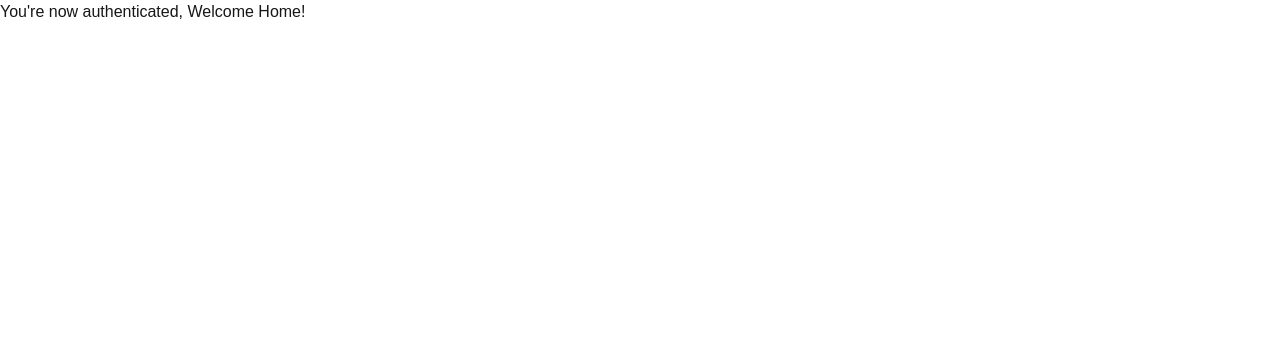
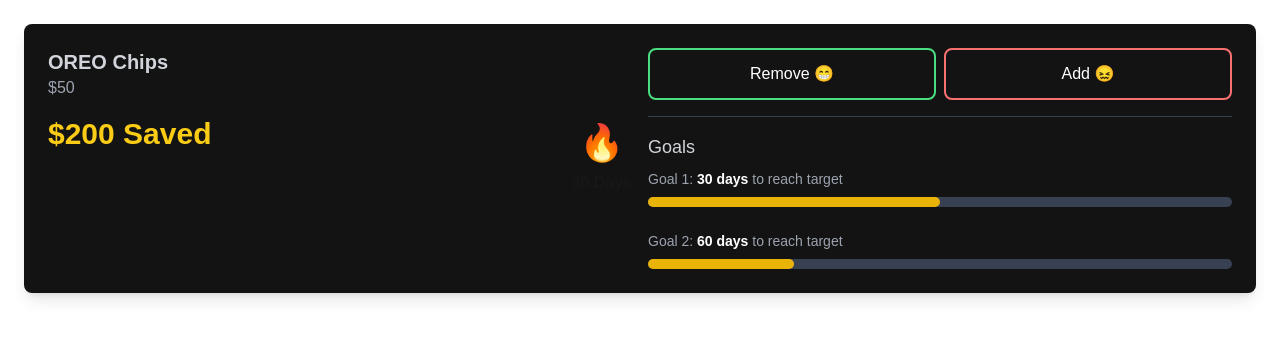
Before and after one commit to Abhi10699/dont-spend, a Next.js app: page /home in a window 1280 px wide. Shown: the top 338 px of the page. Built offline with nearby package versions, Linux system fonts and the light colour scheme; no server answers.

Commit message:
feat: expense card layout done

```diff
--- a/app/home/page.tsx
+++ b/app/home/page.tsx
@@ -3,9 +3,60 @@
 import { withAuth } from "../withAuth"
 
 function Home(props: any) {
-  console.log(props)
   return (
-    <h1>You're now authenticated, Welcome Home!</h1>
+    <div className="container mx-auto p-6">
+      <div className="p-6 bg-[#131313] rounded-lg shadow-lg grid gap-4 md:grid-cols-2">
+        {/* Left Column: Name, Price, Money Saved */}
+        <div className="flex flex-row justify-between">
+          <div>
+            {/* Name of Item (Low Priority) */}
+            <h3 className="text-lg md:text-xl font-bold text-gray-300">OREO Chips</h3>
+
+            {/* Price (Low Priority) */}
+            <p className="text-sm md:text-base text-gray-400">$50</p>
+
+            {/* Money Saved (High Priority) */}
+            <div className="mt-4">
+              <h4 className="text-2xl md:text-3xl font-bold text-yellow-400">$200 Saved</h4>
+            </div>
+          </div>
+
+          <div className="flex flex-col justify-center items-center gap-2">
+            <p className="text-4xl">🔥</p>
+            <p className="font-bold">30 Days</p>
+          </div>
+        </div>
+
+        {/* Right Column: Action Buttons and Goal List */}
+        <div className="flex flex-col justify-between mt-4 md:mt-0">
+          {/* Buttons: Add/Remove Purchase (High Priority) */}
+          <div className="flex justify-start md:justify-end gap-2 mb-4">
+            <button className="py-3 w-full border-2 text-white rounded-lg border-green-400">Remove 😁</button>
+            <button className="py-3 w-full border-2 text-white rounded-lg border-red-400">Add 😖</button>
+          </div>
+
+          {/* Goal List */}
+          <div className="border-t border-gray-700 pt-4">
+            <h4 className="text-lg font-medium text-gray-300">Goals</h4>
+            <ul className="mt-2">
+              <li className="text-sm text-gray-400 mb-6">
+                Goal 1: <strong className="text-white">30 days</strong> to reach target
+                <div className="w-full bg-gray-700 rounded-full h-2.5 mt-2">
+                  <div className="bg-yellow-500 h-2.5 rounded-full" style={{ width: '50%' }}></div>
+                </div>
+              </li>
+              <li className="text-sm text-gray-400">
+                Goal 2: <strong className="text-white">60 days</strong> to reach target
+                <div className="w-full bg-gray-700 rounded-full h-2.5 mt-2">
+                  <div className="bg-yellow-500 h-2.5 rounded-full" style={{ width: '25%' }}></div>
+                </div>
+              </li>
+            </ul>
+          </div>
+        </div>
+      </div>
+
+    </div>
   )
 }
 
```
